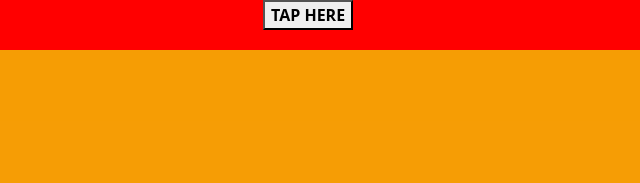
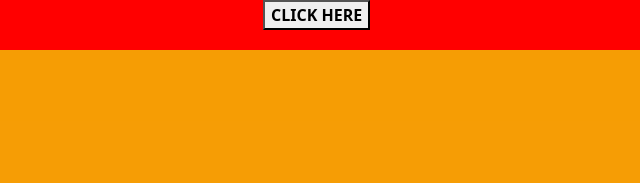
Before and after one commit to Lord-Nthiga/Spice-Cheese, a plain HTML site: page index.html in a window 1280 px wide. Shown: the part 1150-1333 px from the top of the page, 447-1087 px from the left. Drawn offline with Linux system fonts and the light colour scheme.

Commit message:
changed button tag

```diff
--- a/index.html
+++ b/index.html
@@ -119,7 +119,7 @@
             <h2 id="deliverTxt"><strong>DELIVERIES<span style="color: yellow;">?</span></strong></h2>
             <p id="number" ><strong>PLEASE ENTER <span style="color: yellow;" >YOUR NUMBER</span> IN THE <span style="color: yellow;" >ABOVE POP UP</span> <br>
                 and we will call you right back😉</strong></p>
-            <button id="numberClick"  onclick="myFunction()" ><strong>TAP HERE</strong></button>
+            <button id="numberClick"  onclick="myFunction()" ><strong>CLICK HERE</strong></button>
             <p id="number" ></p>
             <script>
                 function myFunction () {
```
